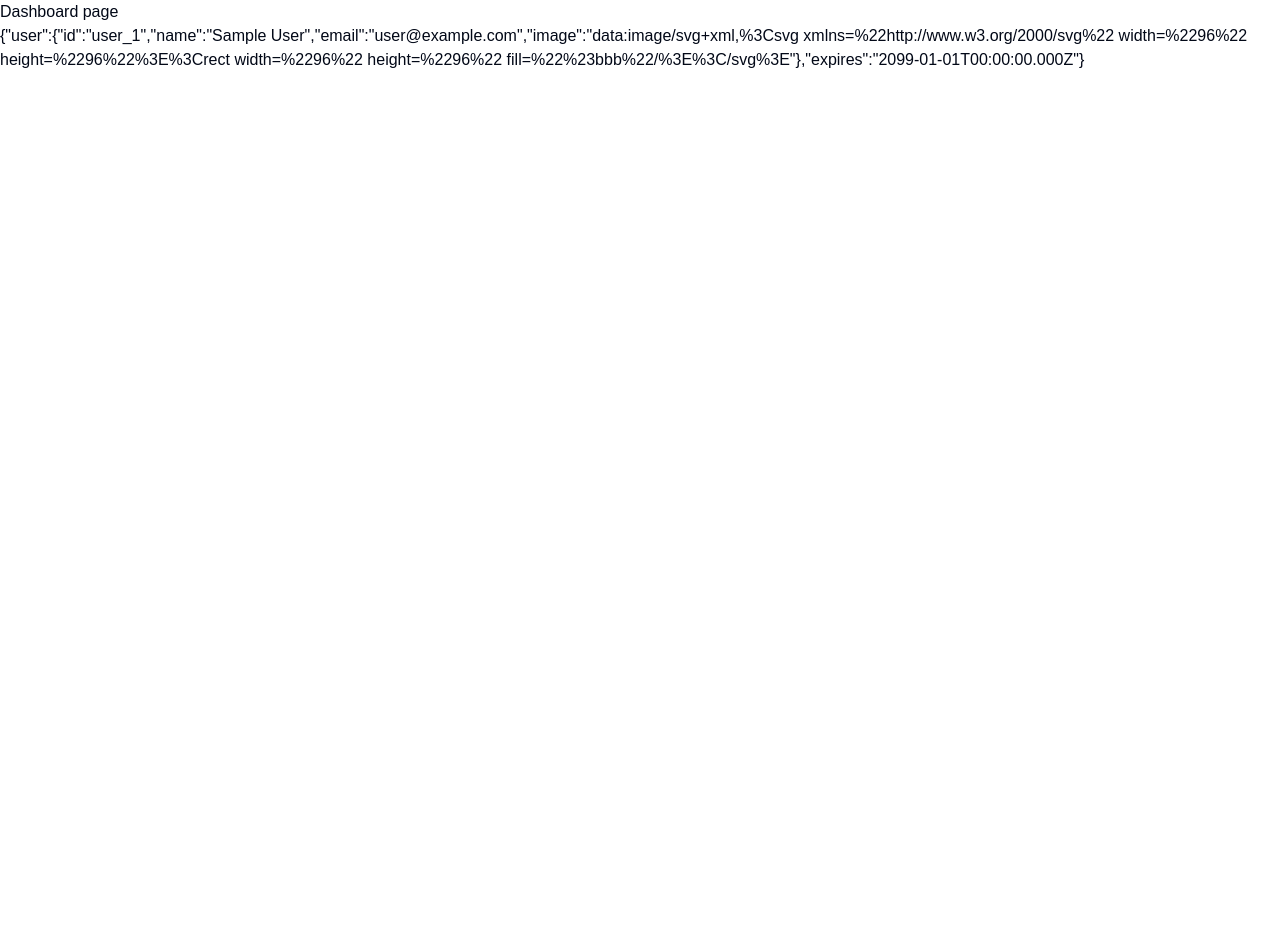
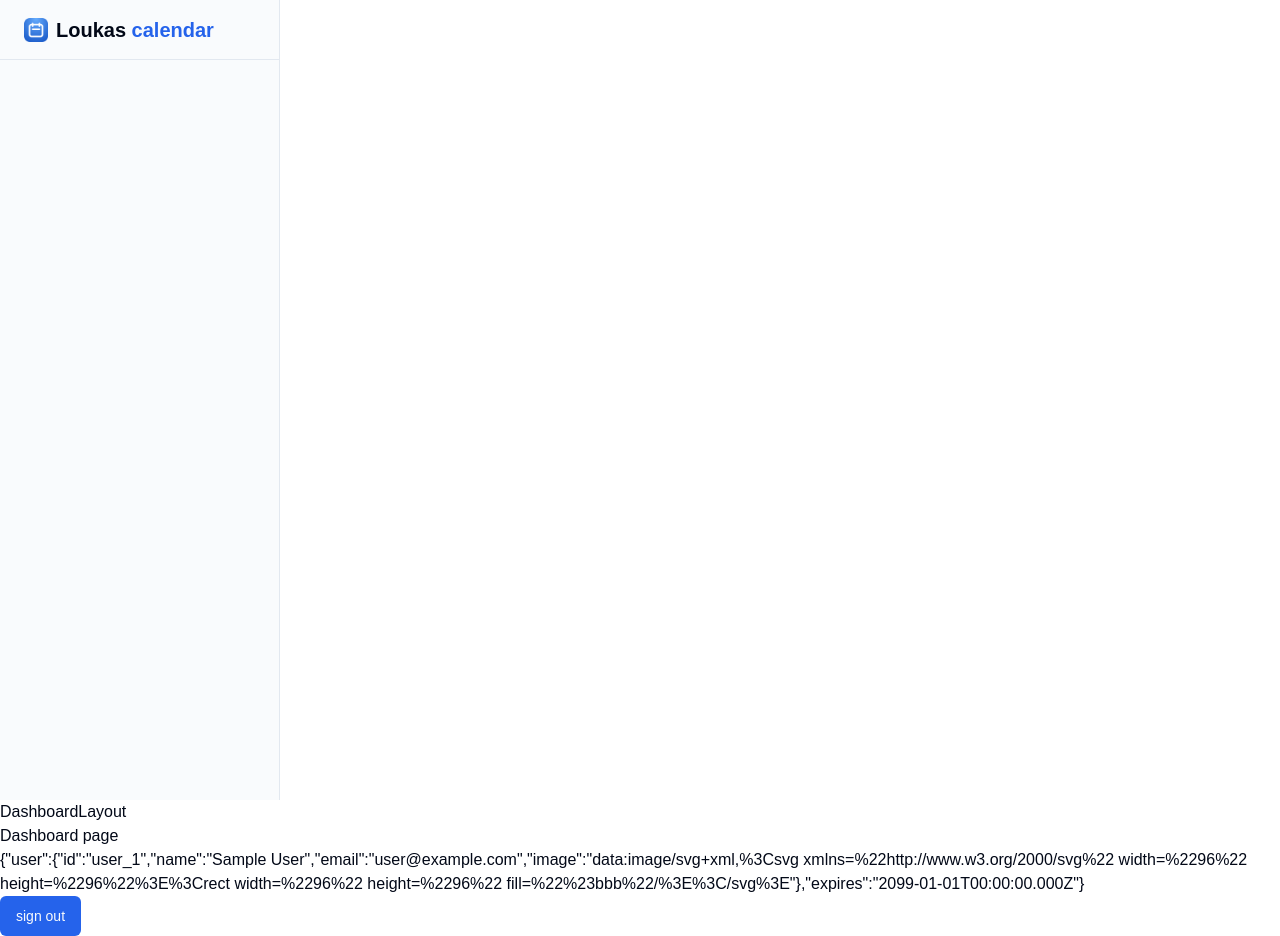
Before and after one commit to sonicnos/calendar, a Next.js app: page /dashboard in a window 1280 px wide. Before the commit the page ends 800 px from the top, so only its background shows below. Built offline with nearby package versions, Linux system fonts and the light colour scheme; no server answers; sample sign-in values are in the browser's storage.

Commit message:
sidebard + DashboardLinks

```diff
--- /dev/null
+++ b/app/components/DashboardLinks.tsx
@@ -0,0 +1,29 @@
+import { CalendarCheck, HomeIcon, LucideIcon, User2 } from "lucide-react";
+
+interface iAppProps {
+  id: number;
+  name: string;
+  href: string;
+  icon: LucideIcon;
+}
+
+export const dashboardLinks: iAppProps[] = [
+  {
+    id: 0,
+    name: "Event Types",
+    href: "/dashboard",
+    icon: HomeIcon,
+  },
+  {
+    id: 1,
+    name: "Meetings",
+    href: "/dashboard/meetings",
+    icon: User2,
+  },
+  {
+    id: 2,
+    name: "Avalability",
+    href: "/dashboard/avalability",
+    icon: CalendarCheck,
+  },
+];
--- /dev/null
+++ b/app/dashboard/layout.tsx
@@ -0,0 +1,30 @@
+import Image from "next/image";
+import Link from "next/link";
+import { ReactNode } from "react";
+import Logo from "@/public/logo.png";
+
+export default function DashboardLayout({ children }: { children: ReactNode }) {
+  return (
+    <>
+      <div className="min-h-screen w-full grid md:grid-cols-[220px_1fr] lg:grid-cols-[280px_1fr]">
+        <div className="hidden md:block border-r bg-muted/40">
+          <div className="flex h-full max-h-screen flex-col gap-2">
+            <div className="flex h-14 items-center border-b px-4 lg:h-[60px] lg:px-6">
+              <Link href="/" className="flex items-center gap-2">
+                <Image src={Logo} alt="logo" className="size-6" />
+                <p className="text-xl font-bold">
+                  Loukas <span className="text-primary">calendar</span>
+                </p>
+              </Link>
+            </div>
+            <div className="flex-1">
+              <nav className="grid items-start px-2 lg:px-4"></nav>
+            </div>
+          </div>
+        </div>
+      </div>
+      <h1>DashboardLayout</h1>
+      {children}
+    </>
+  );
+}
--- a/app/dashboard/page.tsx
+++ b/app/dashboard/page.tsx
@@ -1,3 +1,5 @@
+import { Button } from "@/components/ui/button";
+import { signOut } from "@/lib/auth";
 import { requireUser } from "@/lib/hooks";
 
 const DashboardPage = async () => {
@@ -6,6 +8,14 @@ const DashboardPage = async () => {
     <div>
       Dashboard page
       <p>{JSON.stringify(session)}</p>
+      <form
+        action={async () => {
+          "use server";
+          await signOut();
+        }}
+      >
+        <Button>sign out</Button>
+      </form>
     </div>
   );
 };
--- a/app/page.tsx
+++ b/app/page.tsx
@@ -1,6 +1,13 @@
+import { auth } from "@/lib/auth";
 import NavBar from "./components/NavBar";
+import { redirect } from "next/navigation";
 
-export default function Home() {
+export default async function Home() {
+  const session = await auth();
+
+  if (session?.user) {
+    return redirect("/dashboard");
+  }
   return (
     <div className="max-w-7xl mx-auto px-4 sm:px-6 lg:px-8">
       <NavBar />
```
Also changed, not shown: app/components/AuthModal.tsx (+2 -5 lines).
